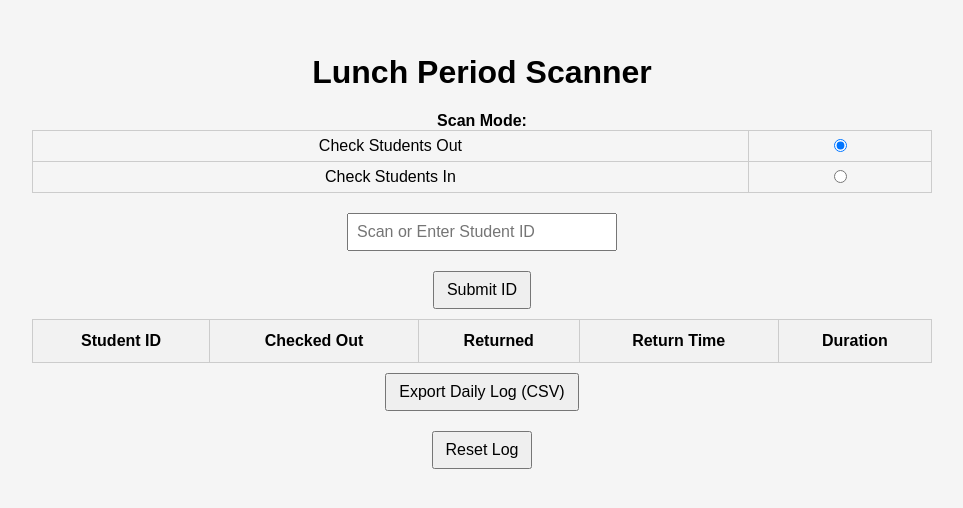
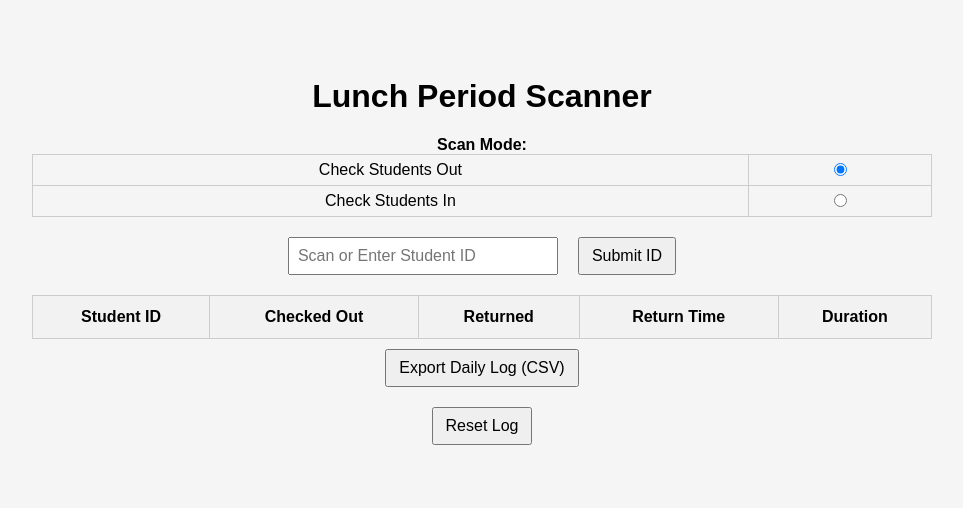
Before and after one commit to Hendricks836/student-scanner, a React (Create React App) app: page / in a window 1280 px wide. Shown: the part 164-672 px from the top of the page, without its empty margins (158-1121 px from the left). Built offline with nearby package versions, Linux system fonts and the light colour scheme.

Commit message:
Moved Submit ID button next to input field

```diff
--- a/src/App.js
+++ b/src/App.js
@@ -150,14 +150,17 @@ function App() {
           </tr>
         </tbody>
       </table>
+      <div style={{ display: 'flex', justifyContent: 'center', marginBottom: '10px' }}>
         <input
           type="text"
           value={studentId}
           onChange={e => setStudentId(e.target.value)}
           placeholder="Scan or Enter Student ID"
           onKeyDown={e => e.key === 'Enter' && handleIdSubmit()}
+          style={{ marginRight: '10px' }}
         />
         <button onClick={() => handleIdSubmit()}>Submit ID</button>
+      </div>
       {message && <div style={{ marginTop: '10px', color: 'blue' }}>{message}</div>}
       <table className="log-table">
         <thead>
```
Lines whose indentation alone changed are shown as unchanged.
